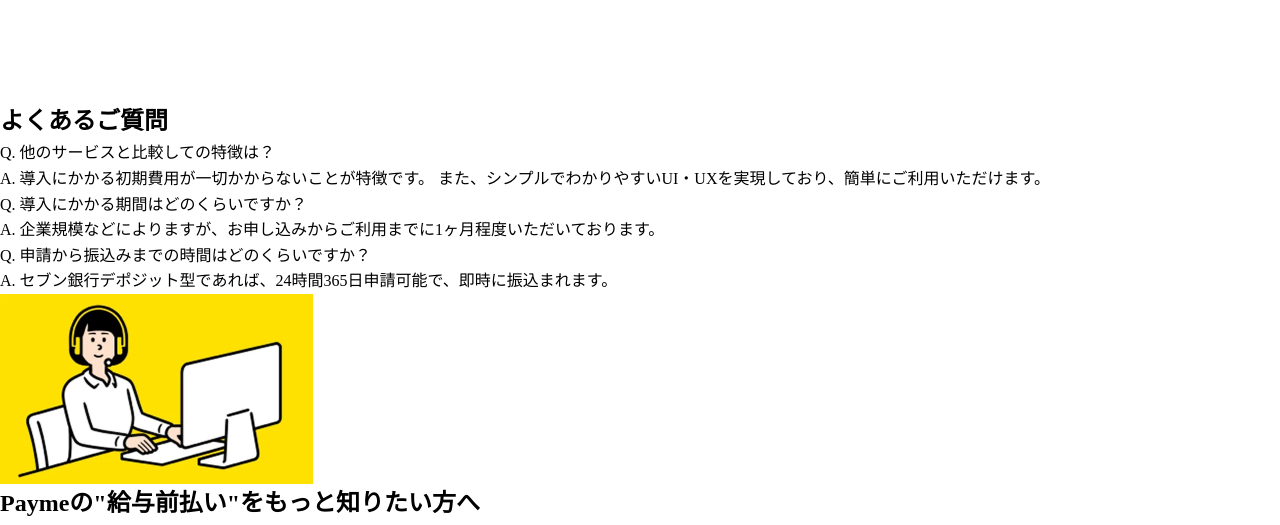
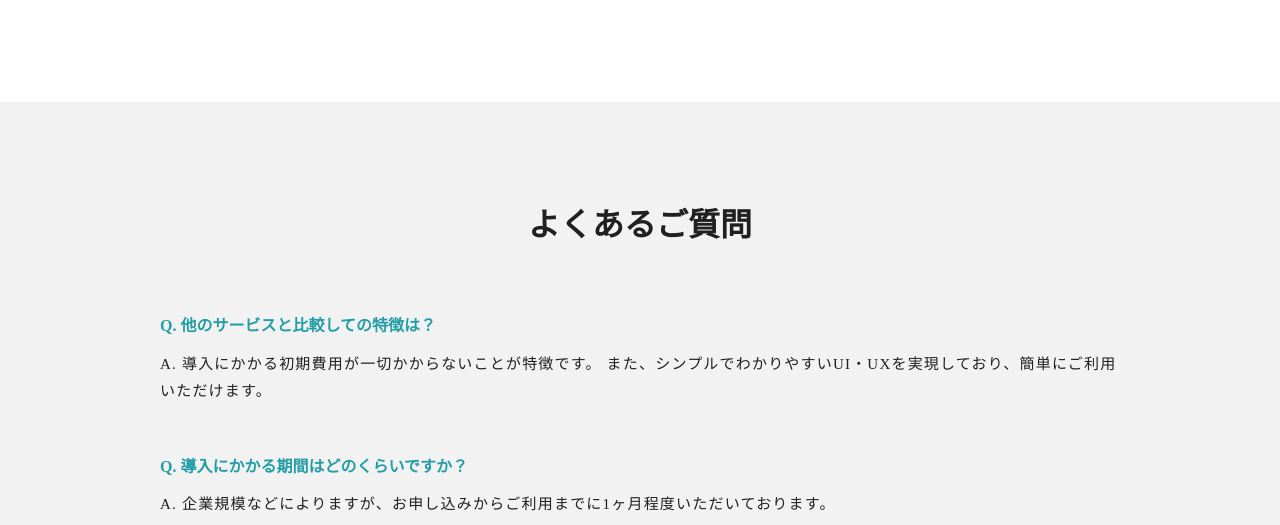
Before and after one commit to kaji-shoma/payme-reproduction, a website built with Vite: page index.html in a window 1280 px wide. Shown: the part 5249-5774 px from the top of the page. Built offline with nearby package versions, Linux system fonts and the light colour scheme.

Commit message:
faq(よくあるご質問)セクションのスタイリング実装

```diff
--- a/src/scss/object/project/_top.scss
+++ b/src/scss/object/project/_top.scss
@@ -500,3 +500,46 @@
     line-height: 1.8;
   }
 }
+
+// ---- FAQ ----
+.faq {
+  padding: to-rem(92) to-rem(40);
+  background-color: $color-f2f2f2;
+
+  &__inner {
+    max-width: to-rem(960);
+    margin: 0 auto;
+  }
+
+  &__heading {
+    color: $color-202020;
+    font-size: to-rem(32);
+    font-weight: bold;
+    text-align: center;
+    margin-top: to-rem(6);
+  }
+
+  &__list {
+    margin-top: to-rem(38);
+  }
+
+  &__item {
+    padding: to-rem(24) 0;
+    border-bottom: 1px solid $color-efefef;
+
+  }
+
+  &__question {
+    color: $color-249ea6;
+    font-size: to-rem(16);
+    font-weight: bold;
+  }
+
+  &__answer {
+    margin-top: to-rem(12);
+    color: $color-202020;
+    font-size: to-rem(15);
+    line-height: 1.8;
+    letter-spacing: 0.08em;
+  }
+}
```
